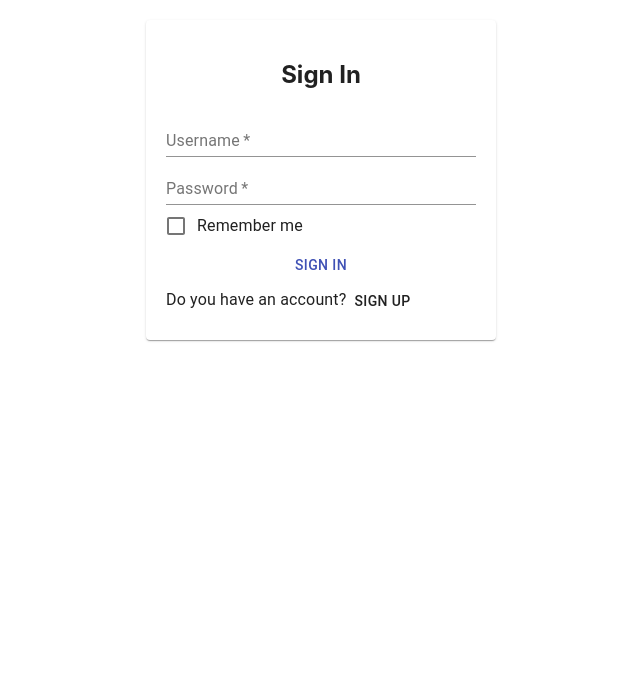
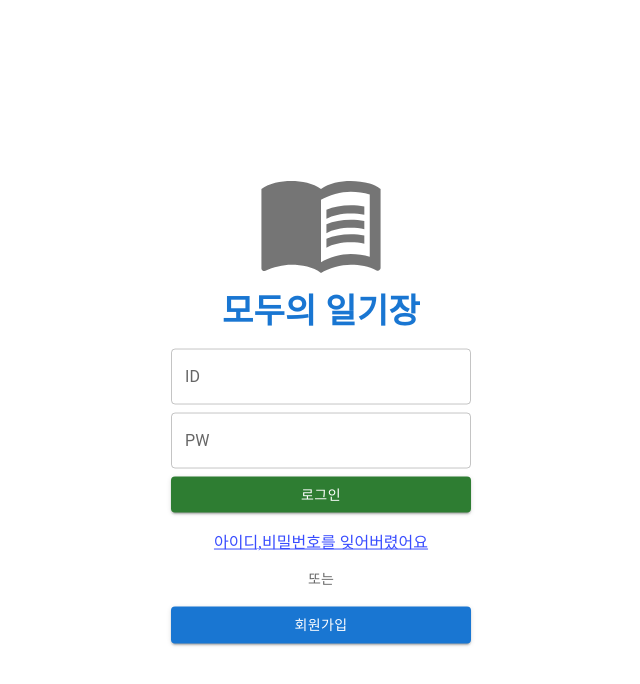
Before and after one commit to 5pponent/7-Project-Front, a React (Create React App) app: page / in a window 1280 px wide. Shown: the top 684 px of the page, without its empty margins (319-959 px from the left). Built offline with nearby package versions, Linux system fonts and the light colour scheme.

Commit message:
Redesign Login/Register Components

```diff
--- a/public/index.html
+++ b/public/index.html
@@ -24,7 +24,7 @@
       work correctly both with client-side routing and a non-root public URL.
       Learn how to configure a non-root public URL by running `npm run build`.
     -->
-    <title>React App</title>
+    <title>모두의 일기장</title>
   </head>
   <body>
     <noscript>You need to enable JavaScript to run this app.</noscript>
--- a/src/App.js
+++ b/src/App.js
@@ -16,8 +16,8 @@ export default function App() {
   const [mode, setMode] = useState('MAIN');
   let content = null;
 
-  // 컨텐츠 페이지 제어를 위한 함수, 자식 컴포넌트에게 물려주어 mode의 변경을 체크
-  const getMode = (mode) => { setMode(mode); console.log(mode); }
+  const getMode = (mode) => { setMode(mode); console.log(mode); };
+  const getLogin = (stat) => { setLogin(stat); };
 
   if ( mode === 'MAIN' ){ content = <FeedLineSelect></FeedLineSelect> }
   else { content = null; }
@@ -28,20 +28,15 @@ export default function App() {
       <>
         <CssBaseline /><Toolbar id="back-to-top-anchor" />
 
-        <HeaderAppBar name={name} image={image} getMode={getMode}/>
+        <HeaderAppBar name={name} image={image} getMode={getMode} bgcolor="#2c92ff"/>
 
-        {/* 컨텐츠 영역 */}
         {content}
 
-        <ScrollTop><Fab size="large"><KeyboardArrowUpIcon/></Fab></ScrollTop>
+        <ScrollTop><Fab size="large" color='primary'><KeyboardArrowUpIcon/></Fab></ScrollTop>
       </>
     );
   }
   else {
-    return (
-      <>
-        <Login></Login>
-      </>
-    );
+    return <Login getLogin={getLogin}></Login>
   }
 }
--- a/src/components/Header/HeaderAppBar.js
+++ b/src/components/Header/HeaderAppBar.js
@@ -6,8 +6,7 @@ import Typography from '@mui/material/Typography';
 import * as React from 'react';
 import Toolbar from '@mui/material/Toolbar';
 import HeaderMenu from './HeaderMenu';
-import { Box } from '@material-ui/core';
-import { Avatar } from '@mui/material';
+import { Avatar, Box } from '@mui/material';
 import ButtonBase from '@mui/material/ButtonBase';
 import MenuBookIcon from '@mui/icons-material/MenuBook';
 
@@ -60,20 +59,15 @@ const Item = styled(Typography)(() => ({
 
 export default function Header(props) {
 
-	const title = "모두의 일기장";
-
-	// 새로고침 함수
 	const handleClickLogo = () => {	props.getMode("MAIN"); };
 	const handleClickMyProfile = () => { props.getMode("MYPAGE"); };
 
 	return(
-		<AppBar sx={{ bgcolor: "#2c92ff" }}>  {/* 헤더 AppBar */}
-			<Toolbar disableGutters>
+		<AppBar >  {/* 헤더 AppBar */}
+			<Toolbar disableGutters sx={{ bgcolor: '#2c92ff', color: 'white' }}>
 				<Box> {/* 검색 */}
 					<Search sx={{ minWidth: "210px", marginLeft: "20px" }}>
-						<SearchIconWrapper>
-							<SearchIcon />
-						</SearchIconWrapper>
+						<SearchIconWrapper><SearchIcon /></SearchIconWrapper>
 						<StyledInputBase
 							placeholder="프로필 검색"
 							inputProps={{ 'aria-label': 'search' }}
@@ -82,9 +76,9 @@ export default function Header(props) {
 				</Box>
 
 				<ButtonBase onClick={handleClickLogo} sx={{width: "80%"}}> {/* 타이틀 */}
-					<Box overflow='hidden'>
+					<Box>
 						<MenuBookIcon sx={{ fontSize: 55 }}/>
-						<Title>{title}</Title>
+						<Title>모두의 일기장</Title>
 					</Box>
 				</ButtonBase>
 
--- a/src/components/Login/Login.js
+++ b/src/components/Login/Login.js
@@ -1,16 +1,14 @@
-import React, { Component, useState } from 'react';
+import React, { useState } from 'react';
 
 import Typography from '@mui/material/Typography';
-import { Grid , Paper, FormControlLabel, TextField, Checkbox, Button, Link } from '@material-ui/core';
-import { Dialog, DialogContent } from '@mui/material';
-import Register from './Register'
+import MenuBookIcon from '@mui/icons-material/MenuBook';
+import { Button, Dialog, DialogContent, Grid, Stack, TextField } from '@mui/material';
+import Register from './Register';
+import './anchorCss.css';
 
-
-const Login=()=> {
+export default function Login(props) {
 
   const [open, setOpen] = useState(false);
-  const gridstyle={margin: "auto auto" , width: "350px", height:"200px"}
-  const paperStyle={display:'flex',flexDirection:'column',padding:20, hegiht:'70vh', widht:280, margin: "20px auto"}
 
   const handleClickOpen = () => {
     setOpen(true);
@@ -18,41 +16,34 @@ const Login=()=> {
   const handleClickClose = () => {
     setOpen(false);
   }
+  const handleClickLogin = () => {
+    props.getLogin(true);
+  }
 
   return (
     <>
-        <Grid style={gridstyle}>
-          <Paper elecation={0} style={paperStyle}>
+      <Stack sx={{ width: 300, position: 'fixed', transform:'translate(-50%, -50%)', left: '50%', top: '50%' }}
+        spacing={2} align='center'>
         <Grid align='center'>
-              {/* 로고 */}
-              <h2>Sign In</h2>
+          <MenuBookIcon color='action' sx={{ fontSize: 130 }}/>
+          <Typography variant='h4' color='primary' fontWeight='bold'>모두의 일기장</Typography>
         </Grid>
-            <TextField label='Username' placeholder='Ender username' fullwidth required/>
-            <TextField label='Password' placeholder='Ender password' type='password' fullwidth required/>
-            <FormControlLabel
-              control={
-              <Checkbox
-                name="checkkedB"
-                color="primary"
-                fullwidth
-              />
-              }
-              label="Remember me"
-            />
-            <Button type='submit' color='primary' fullwidth>Sign in</Button>
-            <Typography>
-              Do you have an account?
-              <Button onClick={handleClickOpen}>Sign Up</Button>
-            </Typography>
-          </Paper>
-        </Grid>
-        <Dialog open={open} onClose={handleClickClose} fullWidth={true}>
+        <form>
+          <Stack spacing={1}>
+            <TextField label='ID'/>
+            <TextField label='PW' type='password'/>
+           <Button type='submit' variant='contained' color='success' onClick={handleClickLogin}>로그인</Button>
+          </Stack>
+        </form>
+        <a href="/">아이디,비밀번호를 잊어버렸어요</a>
+        <Typography variant='subtitle2' color="text.secondary">또는</Typography>
+        <Button onClick={handleClickOpen} variant='contained'>회원가입</Button>
+      </Stack>
+      <Dialog open={open} onClose={handleClickClose} maxWidth='xs' fullWidth={true}>
         <DialogContent>
           <Register></Register>
         </DialogContent>
       </Dialog>
     </>
-  )
+  );
 }
-
-export default Login;
--- a/src/components/Login/Register.js
+++ b/src/components/Login/Register.js
@@ -1,55 +1,27 @@
-import React, {useState} from 'react';
+import React from 'react';
 import Typography from '@mui/material/Typography';
-import { Grid , Paper, FormControlLabel, TextField, Checkbox, Button, FormLabel, RadioGroup, FormControl, Radio } from '@material-ui/core';
+import MenuBookIcon from '@mui/icons-material/MenuBook';
+import { Button, Grid, Stack, TextField } from '@mui/material';
 
-const Register=()=> {
-    const gridstyle={margin:"0 auto", width: "350px"}
-    const paperStyle={display:'flex',flexDirection:'column',padding:20, widht:280, margin: "20px auto"}
-    const marginTop = { marginTop: 5 }
+export default function Register() {
 
+  return(
+		<Stack spacing={2}>
+			<Grid align='center'>
+				<MenuBookIcon color='action' sx={{ fontSize: 130 }}/>
+				<Typography variant='h4' color='primary' fontWeight='bold'>모두의 일기장</Typography>
+			</Grid>
 
+			<form>
+				<Stack spacing={1}>
+					<TextField fullWidth label='ID'/>
+					<TextField fullWidth label='PW' type='password'/>
+					<TextField fullWidth label='PW 확인' type='password'/>
+					<TextField fullWidth label='Email'/>
 
-    return(
-        <>
-            <Grid style={gridstyle}>
-                <Paper elecation={15} style={paperStyle}>
-                    <Grid align='center'>
-                        {/* 로고 */}
-                        <h2>Sign Up</h2>
-                    </Grid>
-                    <Typography variant='caption' align='center' gutterBottom>create an account</Typography>
-                </Paper>
-                <form>
-                    <TextField fullWidth label='Name' placeholder="Enter your name" />
-                    <TextField fullWidth label='Email' placeholder="Enter your email" />
-                    <TextField fullWidth label='Password' placeholder="Enter your password" type='password'/>
-                    <FormControlLabel
-                        control={<Checkbox
-
-                        />}label="show"
-                    />
-                    <TextField fullWidth label='Confirm Password' placeholder="Confirm your password" type='password'/>
-                    <TextField fullWidth label='Phone Number' placeholder="Enter your phone number" />
-                    <FormControl component="fieldset" style={marginTop}>
-                        <FormLabel component="legend">Gender</FormLabel>
-                        <RadioGroup aria-label="gender" name="gender" style={{ display: 'initial' }}>
-                            <FormControlLabel value="female" control={<Radio />} label="Female" />
-                            <FormControlLabel value="male" control={<Radio />} label="Male" />
-                        </RadioGroup>
-                    </FormControl>
-                    <FormControlLabel
-                        control={<Checkbox name="checkedA" />}
-                        label="약관에 동의합니다."
-                    />
-                    <Button type='submit' variant='contained' color='primary'>Sign up</Button>
-                </form>
-
-
-            </Grid>
-
-
-        </>
-    )
+					<Button type='submit' variant='contained' color='primary'>회원가입</Button>
+				</Stack>
+			</form>
+		</Stack>
+  )
 }
-
-export default Register;
--- /dev/null
+++ b/src/components/Login/anchorCss.css
@@ -0,0 +1,12 @@
+a:link {
+    color : rgb(57, 77, 255);
+  }
+  a:visited {
+    color : rgb(0, 89, 255);
+  }
+  a:hover {
+    color : rgb(49, 13, 255);
+  }
+  a:active {
+    color : rgb(70, 3, 255)
+  }
--- a/src/components/feedline/Comment.js
+++ b/src/components/feedline/Comment.js
@@ -2,8 +2,6 @@ import { Avatar, Grid, Stack, Typography } from "@mui/material";
 
 
 export default function Comment(props) {
-
-
 
 	return (
 		<>
--- a/src/components/feedline/Feed.js
+++ b/src/components/feedline/Feed.js
@@ -12,9 +12,8 @@ import MoreVertRoundedIcon from '@mui/icons-material/MoreVertRounded';
 import AddCommentRoundedIcon from '@mui/icons-material/AddCommentRounded';
 import IconButton from '@mui/material/IconButton';
 import Grid from '@mui/material/Grid';
-import { Typography } from '@material-ui/core';
 import Skeleton from '@mui/material/Skeleton';
-import { Divider } from '@mui/material';
+import { Divider, Typography } from '@mui/material';
 import CloseIcon from '@mui/icons-material/Close';
 import Dialog from'@material-ui/core/Dialog';
 import DialogContent from '@material-ui/core/DialogContent';
@@ -147,7 +146,7 @@ export default function Feed(props) {
 									{props.name}
 								</Grid>
 								<Grid item xs={10}>
-									<Typography color="textSecondary" fontSize="8px">{props.time}</Typography>
+									<Typography color="textSecondary" fontSize="12px">{props.time}</Typography>
 									<Typography>{props.content}</Typography>
 								</Grid>
 								<Grid item xs={1}>
--- a/src/index.css
+++ /dev/null
@@ -1,13 +0,0 @@
-body {
-  margin: 0;
-  font-family: -apple-system, BlinkMacSystemFont, 'Segoe UI', 'Roboto', 'Oxygen',
-    'Ubuntu', 'Cantarell', 'Fira Sans', 'Droid Sans', 'Helvetica Neue',
-    sans-serif;
-  -webkit-font-smoothing: antialiased;
-  -moz-osx-font-smoothing: grayscale;
-}
-
-code {
-  font-family: source-code-pro, Menlo, Monaco, Consolas, 'Courier New',
-    monospace;
-}
--- a/src/index.js
+++ b/src/index.js
@@ -1,14 +1,12 @@
-import React from 'react';
-import ReactDOM from 'react-dom';
-import './index.css';
+import {createRoot} from 'react-dom/client';
 import App from './App';
 import reportWebVitals from './reportWebVitals';
 
-ReactDOM.render(
-  <React.StrictMode>
-    <App />
-  </React.StrictMode>,
-  document.getElementById('root')
+const rootElement = document.getElementById('root');
+const root = createRoot(rootElement);
+
+root.render(
+  <App />,
 );
 
 // If you want to start measuring performance in your app, pass a function
```
Lines whose indentation alone changed are shown as unchanged.
